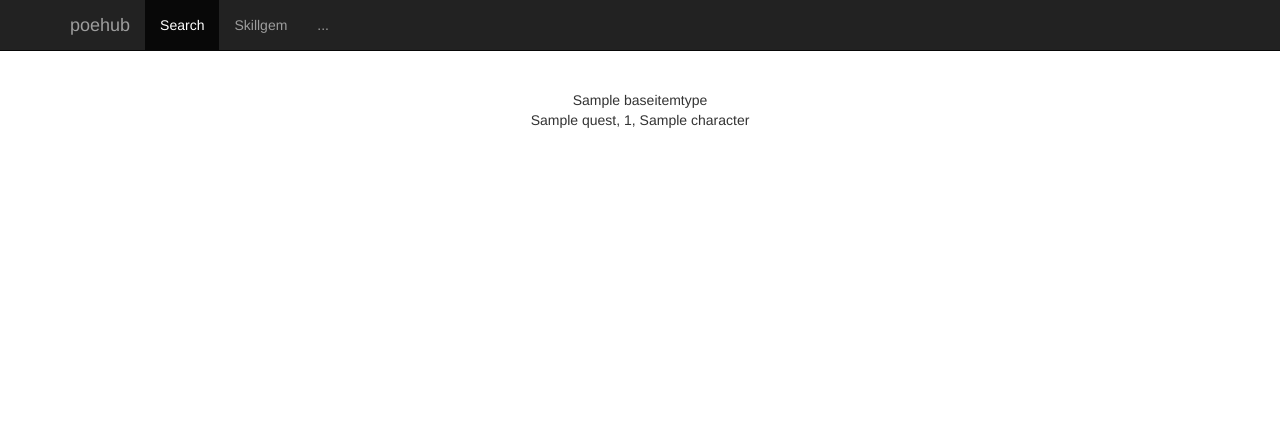
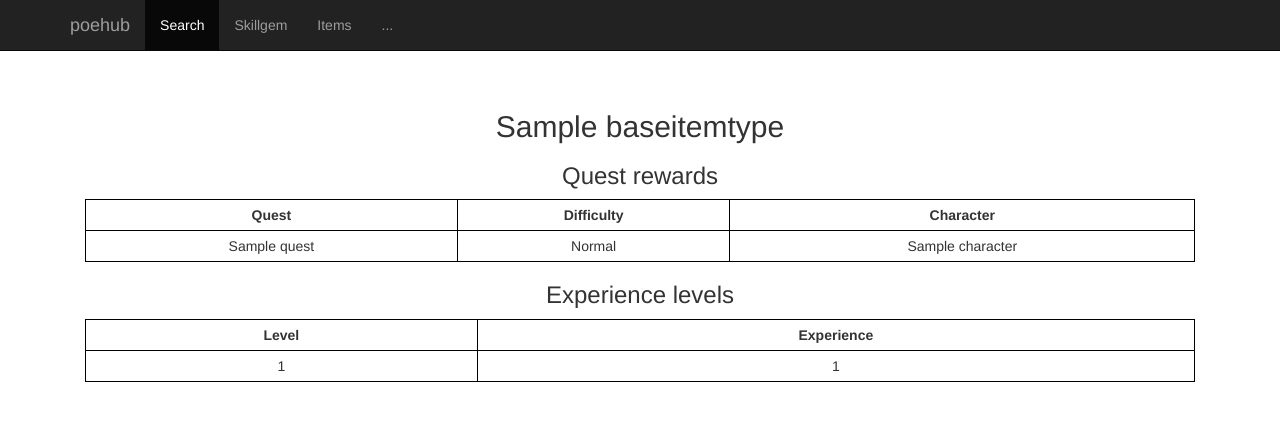
Before and after one commit to henrikolsson/poehub-old, a Django app: page /skillgem/1 in a window 1280 px wide. Shown: the top 421 px of the page. Run offline with Django 3.2, Linux system fonts and the light colour scheme; tables that the repository leaves empty hold one stand-in row (values such as "Sample post"); some libraries are stand-ins or nearby versions.

Commit message:
Add more skill data and initial item list

```diff
--- a/db/models.py
+++ b/db/models.py
@@ -1,16 +1,25 @@
 from django.db import models
 
 class Character(models.Model):
+    id = models.IntegerField(primary_key=True)
     name = models.TextField()
 
 class ItemClass(models.Model):
+    id = models.IntegerField(primary_key=True)
     name = models.TextField()
 
 class BaseItemType(models.Model):
+    id = models.IntegerField(primary_key=True)
     name = models.TextField()
     item_class = models.ForeignKey(ItemClass)
 
+class ItemExperiencePerLevel(models.Model):
+    base_item_type = models.ForeignKey(BaseItemType)
+    level = models.IntegerField()
+    experience = models.BigIntegerField()
+
 class Quest(models.Model):
+    id = models.IntegerField(primary_key=True)
     title = models.TextField()
 
 class QuestReward(models.Model):
@@ -18,3 +27,8 @@ class QuestReward(models.Model):
     quest = models.ForeignKey(Quest)
     character = models.ForeignKey(Character)
     act = models.IntegerField()
+
+class ActiveSkill(models.Model):
+    name = models.TextField()
+    description = models.TextField()
+    image = models.TextField()
--- a/db/static/main.css
+++ b/db/static/main.css
@@ -9,3 +9,16 @@ body {
     color: #dd0000;
     font-weight: bold;
 }
+
+table {
+    width: 100%;
+}
+
+th {
+    text-align: center;
+}
+
+th, td {
+    padding: 5px;
+    border: 1px solid black;
+}
--- a/db/templates/base.html
+++ b/db/templates/base.html
@@ -29,6 +29,7 @@
           <ul class="nav navbar-nav">
             <li class="active"><a href="/">Search</a></li>
             <li><a href="/skillgem/">Skillgem</a></li>
+            <li><a href="/itemclass/">Items</a></li>
             <li><a href="#contact">...</a></li>
           </ul>
         </div>
--- a/db/templates/skillgem.html
+++ b/db/templates/skillgem.html
@@ -1,9 +1,47 @@
 {% extends "base.html" %}
 
 {% block content %}
-{{ item_type.name }}
-<br>
-{% for reward in rewards %}
-{{ reward.quest.title }}, {{ reward.act }}, {{ reward.character.name }}<br>
-{% endfor %}
+<h2>{{ item_type.name }}</h1>
+
+{% if meta %}
+<p>{{ meta.description }}</p>
+<img src="{{ meta.image }}">
+{% endif %}
+<h3>Quest rewards</h3>
+<table>
+  <tr>
+    <th>Quest</th>
+    <th>Difficulty</th>
+    <th>Character</th>
+  </tr>
+  {% for reward in rewards %}
+  <tr>
+    <td>{{ reward.quest.title }}</td>
+    {% if reward.act == 1 %}
+    <td>Normal</td>
+    {% elif reward.act == 2 %}
+    <td>Cruel</td>
+    {% elif reward.act == 3 %}
+    <td>Merciless</td>
+    {% else %}
+    <td>?</td>
+    {% endif %}
+    <td>{{ reward.character.name }}</td>
+  </tr>
+  {% endfor %}
+</table>
+
+<h3>Experience levels</h3>
+<table>
+  <tr>
+    <th>Level</th>
+    <th>Experience</th>
+  </tr>
+  {% for level in levels %}
+  <tr>
+    <td>{{ level.level }}</td>
+    <td>{{ level.experience }}</td>
+  </tr>
+  {% endfor %}
+</table>
 {% endblock %}
--- a/db/urls.py
+++ b/db/urls.py
@@ -6,4 +6,6 @@ urlpatterns = [
     url(r'^$', views.index, name='index'),
     url(r'^skillgem/?$', views.skillgems, name='skillgems'),
     url(r'^skillgem/([0-9]+)$', views.skillgem, name='skillgem'),
+    url(r'^itemclass/?$', views.itemclasses, name='itemclasses'),
+    url(r'^itemclass/([0-9]+)$', views.itemclass, name='itemclass'),
 ]
--- a/db/views.py
+++ b/db/views.py
@@ -16,12 +16,19 @@ def index(request):
 
 def skillgem(request, skill_id):
     # TODO: Filter by correct item class
-    item_type = models.BaseItemType.objects.get(pk=skill_id, )
+    item_type = models.BaseItemType.objects.get(pk=skill_id)
     if item_type is None:
         return HttpResponseNotFound('<h1>Page not found</h1>')
     rewards = models.QuestReward.objects.filter(base_item_type=item_type)
+    try:
+        meta = models.ActiveSkill.objects.get(name=item_type.name)
+    except models.ActiveSkill.DoesNotExist:
+        meta = None
+    levels = models.ItemExperiencePerLevel.objects.filter(base_item_type=item_type).order_by('level')
     context = {"rewards": rewards,
-               "item_type": item_type}
+               "item_type": item_type,
+               "meta": meta,
+               "levels": levels}
     return render(request, 'skillgem.html', context)
 
 
@@ -30,3 +37,16 @@ def skillgems(request):
                                                     Q(item_class_id=20)))
     context = {"skillgems": skillgems}
     return render(request, 'skillgems.html', context)
+
+def itemclasses(request):
+    context = {"item_classes": models.ItemClass.objects.all()}
+    print(context)
+    return render(request, 'itemclasses.html', context)
+
+
+def itemclass(request, item_class_id):
+    items = models.BaseItemType.objects.filter(item_class_id = item_class_id)
+    if items is None or len(items) == 0:
+        return HttpResponseNotFound('<h1>Page not found</h1>')
+    context = {"items": items}
+    return render(request, 'itemclass.html', context)
```
Also changed, not shown: db/templates/itemclass.html (added, +7 -0 lines), db/templates/itemclasses.html (added, +7 -0 lines), main.py (+12 -4 lines).
